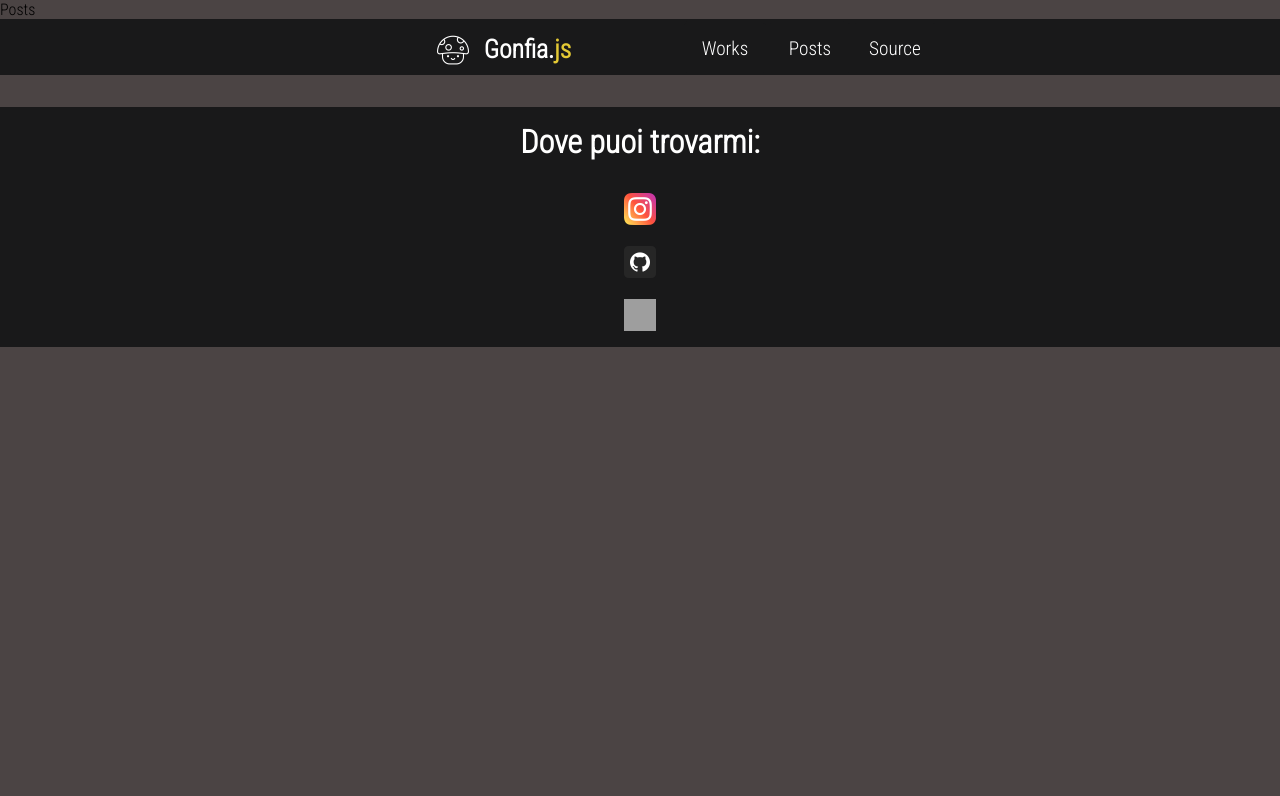
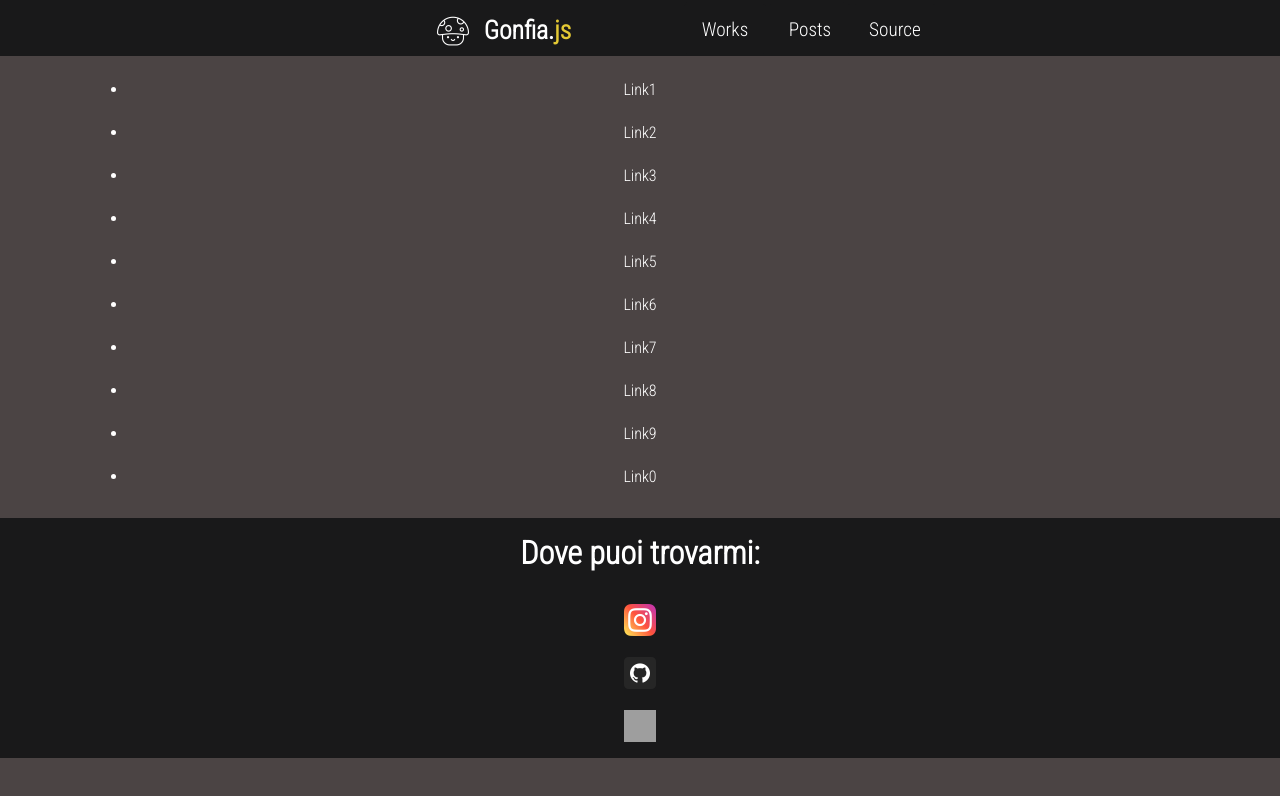
Before and after one commit to leonardogonfiantini/leonardogonfiantini.github.io, a React (Create React App) app: page /posts in a window 1280 px wide. Shown: the top 796 px of the page. Built offline with nearby package versions, Linux system fonts and the light colour scheme; grey boxes are pictures that could not be loaded.

Commit message:
Aggiunti works e posts, manca il contenuto.

```diff
--- a/src/pages/posts/posts.jsx
+++ b/src/pages/posts/posts.jsx
@@ -5,9 +5,22 @@ import "./posts_style.scss"
 
 const Posts = () => {
     return (
-        <div> Posts
+        <div className='post'>
             <Navbar />
-
+                <div className='list-posts'>
+                    <ul>
+                        <li>  Link1  </li>
+                        <li>  Link2  </li>
+                        <li>  Link3  </li>
+                        <li>  Link4  </li>
+                        <li>  Link5  </li>
+                        <li>  Link6  </li>
+                        <li>  Link7  </li>
+                        <li>  Link8  </li>
+                        <li>  Link9  </li>
+                        <li>  Link0  </li>
+                    </ul>
+                </div>
             <Footer />
         </div>
     )
--- a/src/pages/posts/posts_style.scss
+++ b/src/pages/posts/posts_style.scss
@@ -0,0 +1,18 @@
+.post {
+
+    text-align: center;
+
+    .list-posts {
+        width: 80%;
+        margin-left: auto;
+        margin-right: auto;
+        color: white;
+
+
+        li {
+            margin-top: 1.5rem;
+        }
+    }
+
+
+}
--- a/src/pages/works/works.jsx
+++ b/src/pages/works/works.jsx
@@ -1,9 +1,23 @@
 import React from 'react'
 import "./works_style.scss"
 
+import Footer from '../../components/footer/footer'
+import Navbar from '../../components/navbar/navbar'
+import Work from '../../components/work/work'
+
+import Ankuoo from '../../components/work/ankuoo.png'
+
 const Works = () => {
     return (
-        <div> Works </div>
+        <div className='works'>
+            <Navbar />
+
+                <Work title="Ankuoo web app" img={Ankuoo} description="Ho ricreato l'app di ankuoo, per i dispositivi iot, si possono inserire timer, time schedule con orari e giorni ma anche accendere direttamente il dispositivo, l'applicazione utilizza mongodb atlas per tenere traccia delle operazioni"/>
+
+                <Work title="Ankuoo web app" img={Ankuoo} description="Ho ricreato l'app di ankuoo, per i dispositivi iot, si possono inserire timer, time schedule con orari e giorni ma anche accendere direttamente il dispositivo, l'applicazione utilizza mongodb atlas per tenere traccia delle operazioni"/>
+
+            <Footer />
+        </div>
     )
 }
 
```
